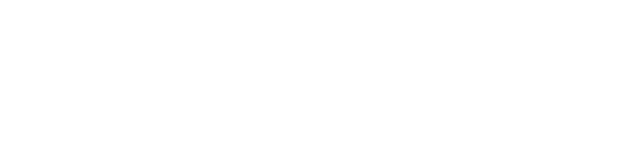
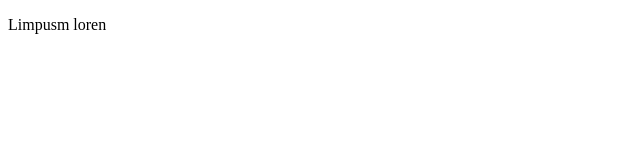
Before and after one commit to Horlando91/testrepositorio, a plain HTML site: page index.html in a window 1280 px wide. Shown: the whole page, without its empty margins (0-640 px from the left). Drawn offline with Linux system fonts and the light colour scheme.

Commit message:
Agregado DIV contenedor

```diff
--- a/index.html
+++ b/index.html
@@ -7,6 +7,11 @@
     <title>Document</title>
 </head>
 <body>
+    <div class="container">
+        <div class="row">
+            <p>Limpusm loren</p>
+        </div>
+    </div>
 
 </body>
 </html>
```
